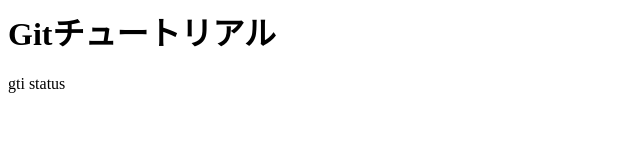
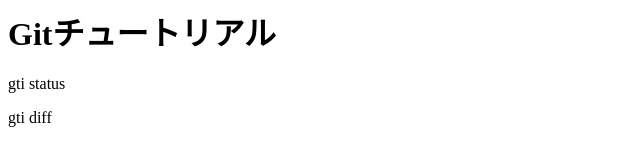
Before and after one commit to takapy0210/git_tutorial, a plain HTML site: page index.html in a window 1280 px wide. Shown: the full height of the page, 0-640 px from the left. Drawn offline with Linux system fonts and the light colour scheme.

Commit message:
git diffを追記

```diff
--- a/index.html
+++ b/index.html
@@ -1,2 +1,3 @@
 <h1>Gitチュートリアル</h1>
 <p>gti status</p>
+<p>gti diff</p>
```
